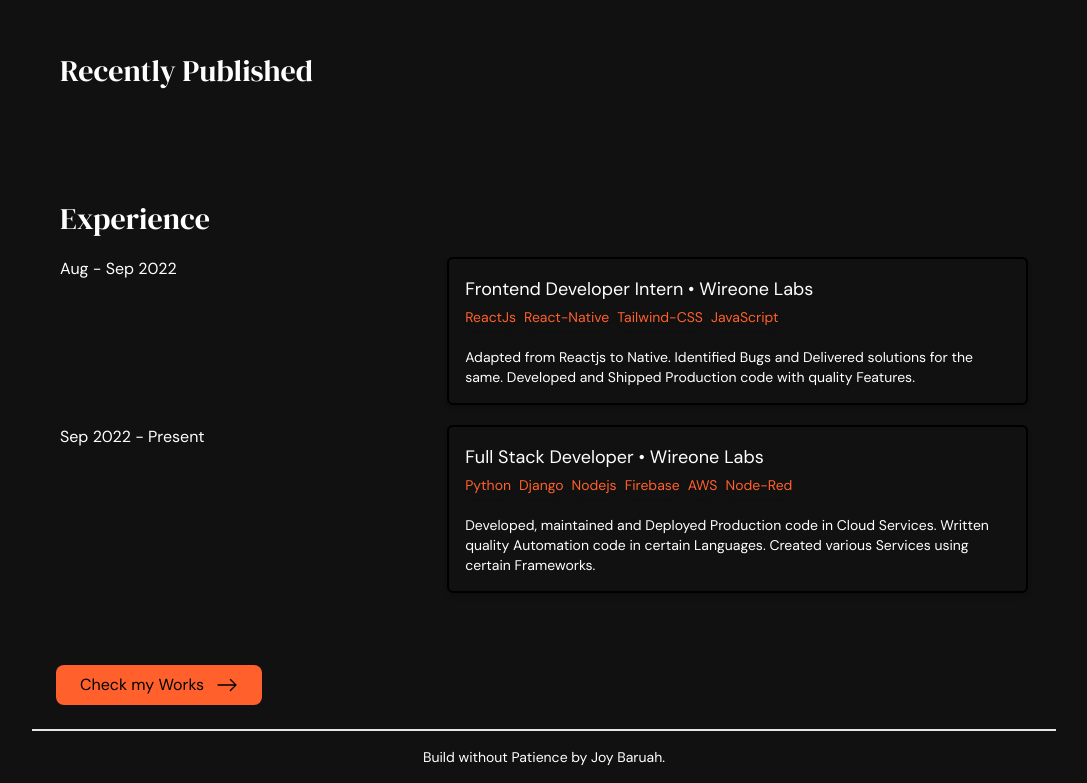
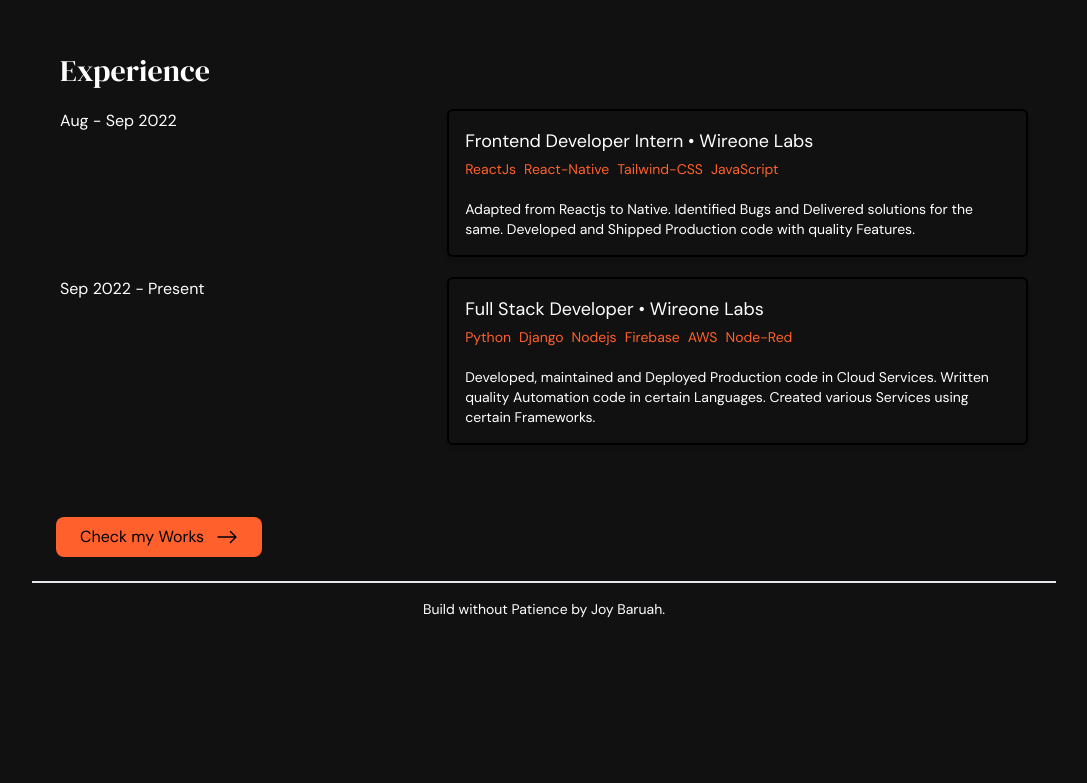
Before and after one commit to Joybaruah/joy-portfolio, a Next.js app: page / in a window 1280 px wide. Shown: the part 916-1699 px from the top of the page, without its empty margins (96-1183 px from the left). After the commit the page ends 1551 px from the top, so only its background shows below. Built offline with nearby package versions, Linux system fonts and the light colour scheme.

Commit message:
UPD: works, removed section

```diff
--- a/app/page.jsx
+++ b/app/page.jsx
@@ -11,16 +11,6 @@
       <section className="flex flex-col-reverse sm:flex-row sm:mt-2 justify-around sm:justify-between items-center p-7 h-[90vh] sm:h-[80vh] mb-[20%]">
         <Header />
         <HeaderImage />
-      </section>
-
-      <section className="p-7">
-        <h2
-          className="text-3xl font-semibold my-2 text-text"
-          style={fontDMSerifDisplay.style}
-        >
-          Recently Published
-        </h2>
-
       </section>
 
       <section className="p-7 mt-10">
```
Also changed, not shown: data/works.js (+1 -8 lines).
